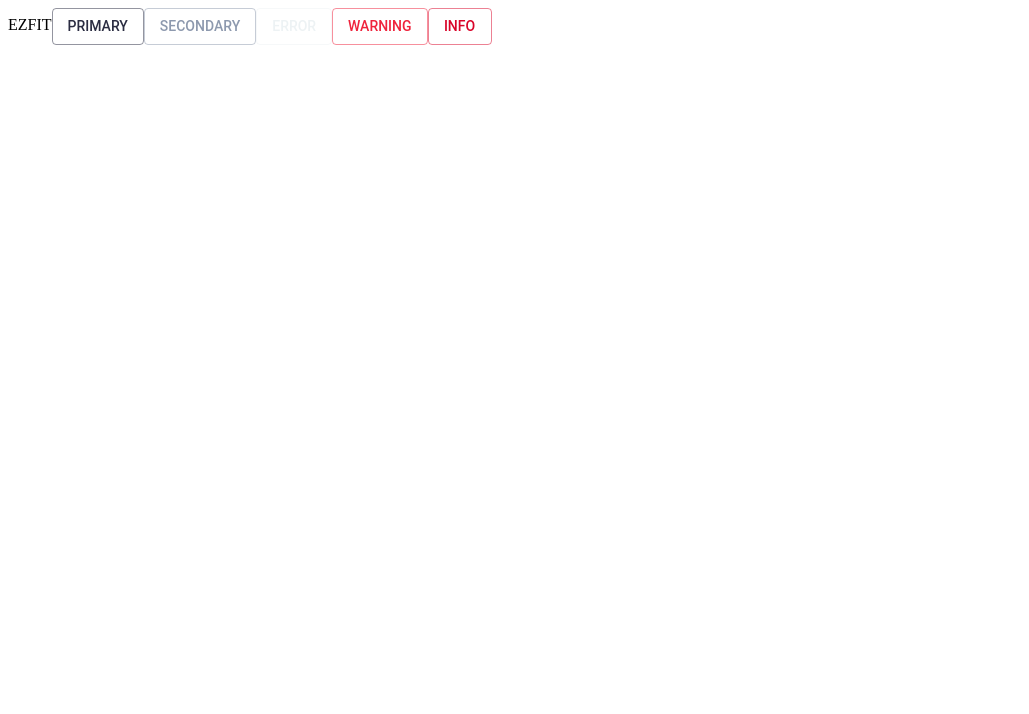
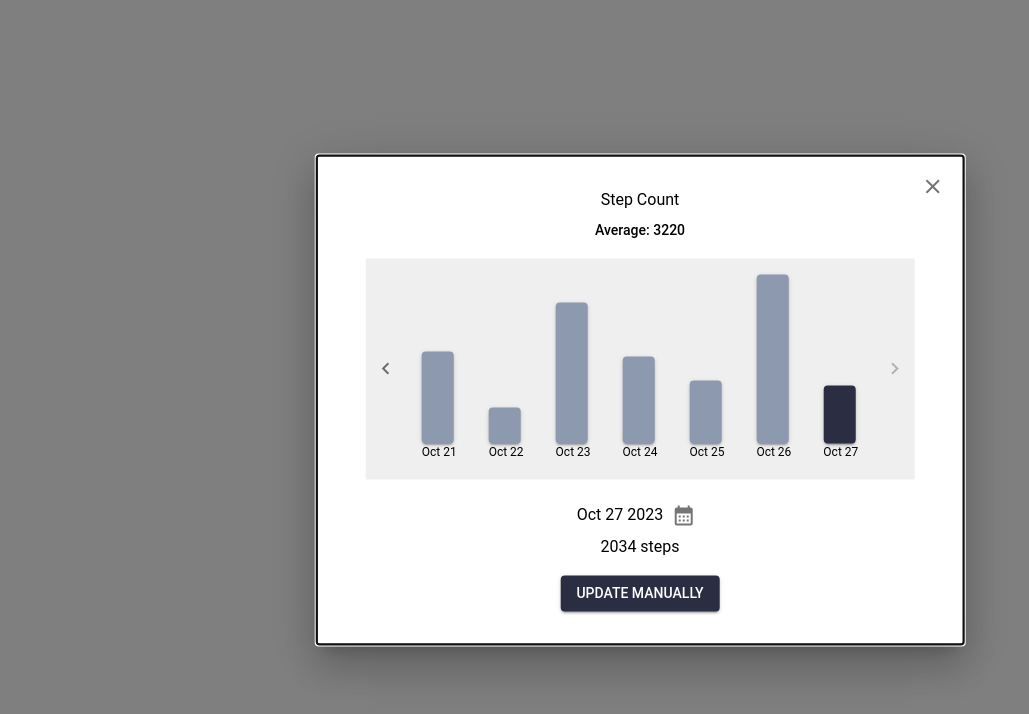
Before and after one commit to joshchyeonlee/EZFit, a React (Create React App) app: page / in a window 1280 px wide. Shown: the top 714 px of the page, without its empty margins (0-1029 px from the left). Built offline with nearby package versions, Linux system fonts and the light colour scheme.

Commit message:
move average and clean up

```diff
--- a/src/components/UncondensedDashboard.tsx
+++ b/src/components/UncondensedDashboard.tsx
@@ -2,6 +2,7 @@ import { Box, Button, Card, Grid, IconButton, Modal, Typography } from "@mui/mat
 import { CalendarMonth, Close } from '@mui/icons-material';
 import { useEffect, useState } from "react";
 import UncondensedDashboardGrid from "./UncondensedDashboardGraph";
+import steps from "../mockData/Steps";
 
 function UncondensedDashboard(props: { open: boolean; }) {
     //need to set this to false first
@@ -9,11 +10,14 @@ function UncondensedDashboard(props: { open: boolean; }) {
     const [date, setDate] = useState(new Date());
     const [dateString, setDateString] = useState(getDate(new Date()));
     const [stepIndex, setStepIndex] = useState(6);
-
+    const [avgSteps, setAvgSteps] = useState(() => {
+        const initVal = 0;
+        const sum = steps.reduce((acc, curr) => acc + curr, initVal);
+        return Math.round(sum/steps.length)
+    })
 
     const handleOpen = () => setOpen(true);
     const handleClose = () => setOpen(false);
-    const height = 300;
 
     function getDate(date:Date){
         const month = date.toLocaleString('default',{month: 'short'});
@@ -21,8 +25,6 @@ function UncondensedDashboard(props: { open: boolean; }) {
         const day = date.getDate();
         return `${month} ${day} ${year}`;
     }
-
-    let steps = [3203, 1230, 4920, 3049, 2203, 5903, 2034];
 
     function handleSetDate(daysAway: number){
         const currentDate = date;
@@ -61,8 +63,9 @@ function UncondensedDashboard(props: { open: boolean; }) {
                 </Box>
                 <Box display="flex" justifyContent="center" flexDirection="column" alignItems="center">
                     <Typography>Step Count</Typography>
+                    <Typography variant="subtitle2" sx={{paddingTop:1}}>Average: {avgSteps}</Typography>
                     <Box padding={2}>
-                        <UncondensedDashboardGrid steps={steps} height={height} handleSetDate={handleSetDate}/>
+                        <UncondensedDashboardGrid steps={steps} handleSetDate={handleSetDate}/>
                     </Box>
                     <Box display="flex" alignItems="center">
                         <Typography>{dateString}</Typography>
--- a/src/components/UncondensedDashboardGraph.tsx
+++ b/src/components/UncondensedDashboardGraph.tsx
@@ -2,14 +2,10 @@ import { Button, Box, IconButton, Typography } from "@mui/material";
 import {  useState } from "react";
 import { ChevronLeft, ChevronRight } from '@mui/icons-material';
 import sevenDaysArray from "../mockData/Dates";
+import steps from "../mockData/Steps";
 
-function UncondensedDashboardGrid(props: { steps: number[]; height: number; handleSetDate: any; /*sevenDaysString: string[] */}){
+function UncondensedDashboardGrid(props: { steps: number[]; handleSetDate: any; /*sevenDaysString: string[] */}){
     const [currentIndex, setCurrentIndex] = useState(props.steps.length - 1);
-    const [avgSteps, setAvgSteps] = useState(() => {
-        const initVal = 0;
-        const sum = props.steps.reduce((acc, curr) => acc + curr, initVal);
-        return Math.round(sum/props.steps.length)
-    })
 
     const handleGridClick = (i: number) => {
         var indexDiff = i - currentIndex;
@@ -29,7 +25,6 @@ function UncondensedDashboardGrid(props: { steps: number[]; height: number; hand
                 <ChevronLeft/>
             </IconButton>
             <Box display="flex">
-                <Box display="flex">
                 {props.steps.map((step, index) =>
                 <Box display="flex" flexDirection="column" justifyContent="flex-end" padding={2}>
                     <Button variant="contained"
@@ -44,10 +39,6 @@ function UncondensedDashboardGrid(props: { steps: number[]; height: number; hand
                 </Box>
                 )}
             </Box>
-                <Box display="flex" flexDirection="column" justifyContent="center" padding={1}>
-                    <Typography variant="caption" align="center"> Average: {avgSteps}</Typography>
-                </Box>
-            </Box>
             <IconButton onClick={() => handleChevronClick(1)} disabled={currentIndex === props.steps.length-1}>
                 <ChevronRight/>
             </IconButton>
--- a/src/index.tsx
+++ b/src/index.tsx
@@ -11,8 +11,8 @@ const root = ReactDOM.createRoot(
 root.render(
   <React.StrictMode>
     <ThemeProvider theme={theme}>
-      <App />
-      {/* <UncondensedDashboard open/> */}
+      {/* <App /> */}
+      <UncondensedDashboard open/>
     </ThemeProvider>
   </React.StrictMode>
 );
--- /dev/null
+++ b/src/mockData/Steps.tsx
@@ -0,0 +1,2 @@
+const steps = [3203, 1230, 4920, 3049, 2203, 5903, 2034];
+export default steps;
```
Lines whose indentation alone changed are shown as unchanged.
